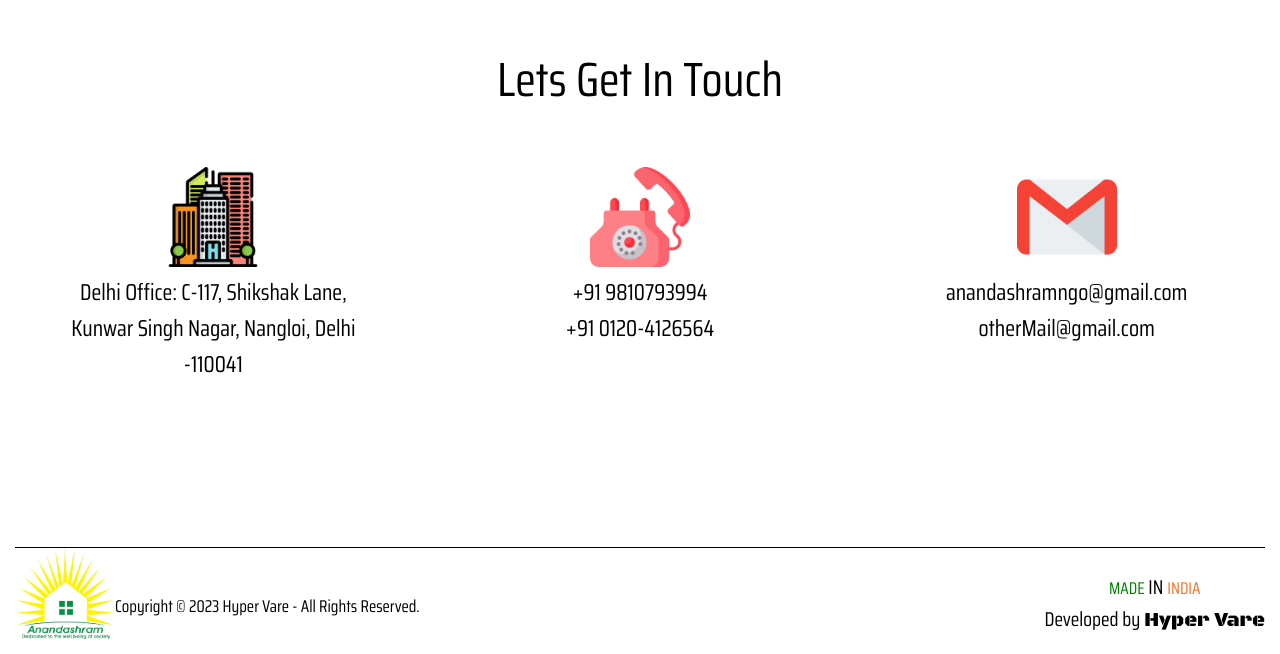
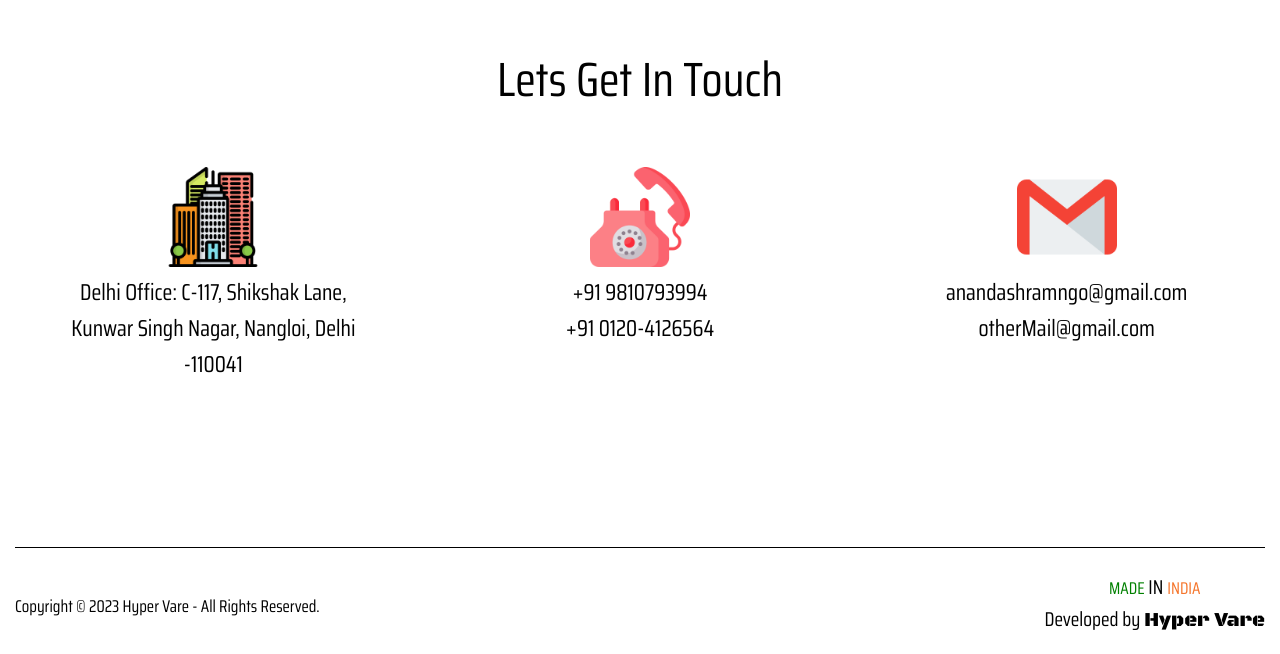
Before and after one commit to hypervare/Project_ANANDASHRAM, a plain HTML site: page index.html in a window 1280 px wide. Shown: the part 3322-3976 px from the top of the page. Drawn offline with nearby package versions, Linux system fonts and the light colour scheme.

Commit message:
Update index.html

```diff
--- a/index.html
+++ b/index.html
@@ -185,7 +185,7 @@
         <div class="footer">
             <div class="footer-content">
                 <div class="fl-part">
-                    <img src="images/WhatsApp_Image_2024-04-19_at_1.52.34_AM-removebg-preview.png" width="100px">
+<!--                     <img src="images/WhatsApp_Image_2024-04-19_at_1.52.34_AM-removebg-preview.png" width="100px">  -->
                     <p>Copyright © 2023 Hyper Vare - All Rights Reserved.</p>
                 </div>
                 <div class="fr-part">
```
